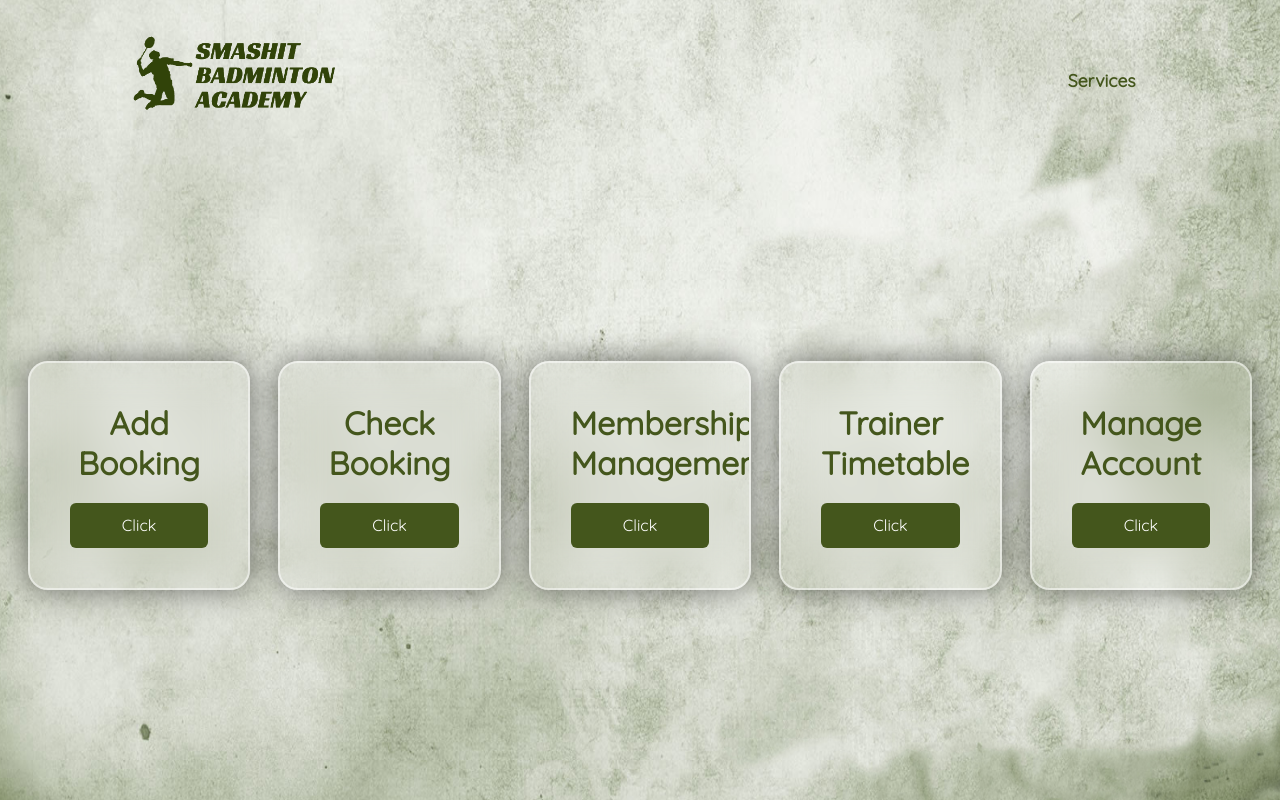
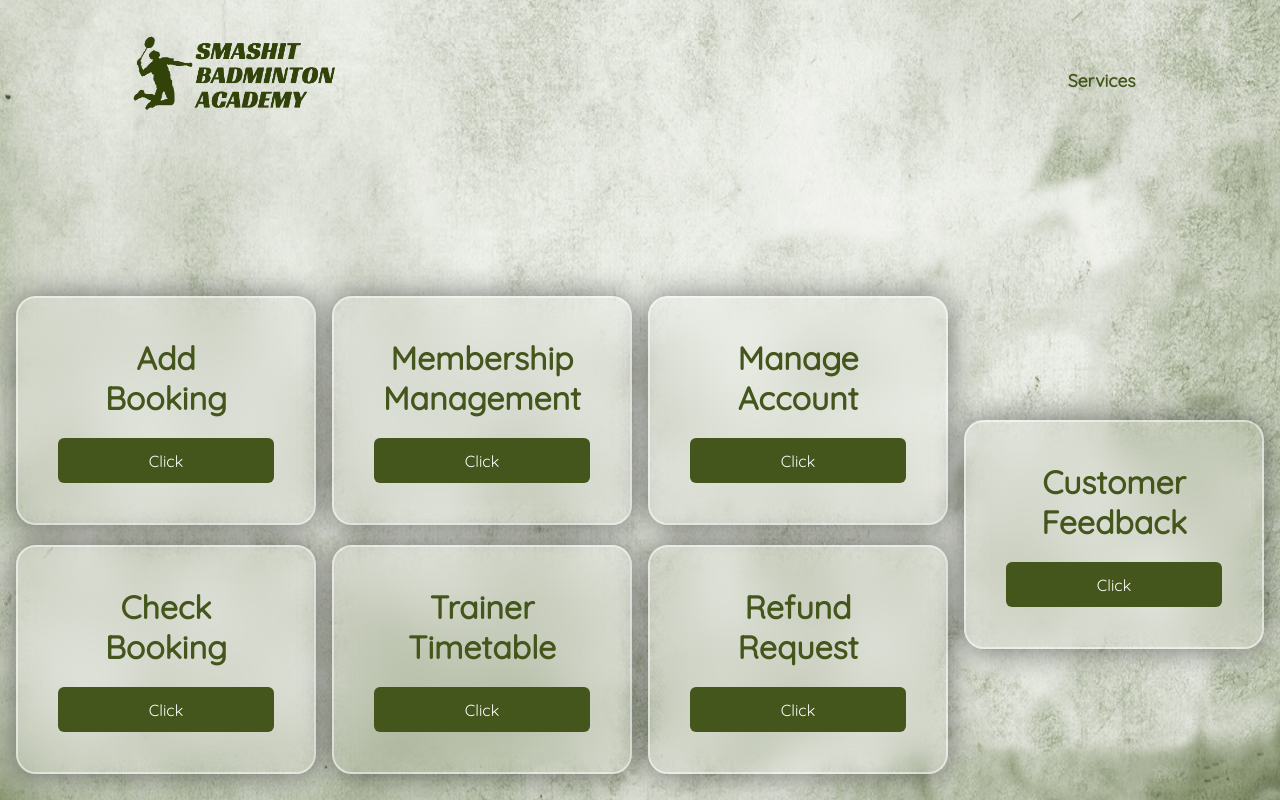
Before and after one commit to Chong0711/SWE20001-CoCoMelon, a PHP site: page /adminhome.php in a window 1280 px wide. Run offline with PHP 8.4, Linux system fonts and the light colour scheme; the visitor is signed in with stand-in values (Sample User, id 1); data that the repository does not hold is empty.

Commit message:
updated nav bar

```diff
--- a/AdminHome.php
+++ b/AdminHome.php
@@ -23,12 +23,14 @@ $con=mysqli_connect("localhost", "root", null, "cocomelon");
         <button class="dropbtn"><b>Services</b></button>
             <div class="dropdown-content">
                 <!-- Add links or content for the dropdown here -->
-		<a href="adminhome.php">Admin Homepage</a>
+                <a href="adminhome.php">Admin Homepage</a>
                 <a href="addbooking.php">Add Booking</a>
                 <a href="editbooking.php">Check Booking</a>
                 <a href="membership.php">Membership Management</a>
                 <a href="adminedittimetablestatus.php">Trainer Timetable</a>
                 <a href="adminmanageacc.php">Manage Account</a>
+                <a href="adminrefund.php">Refund Request</a>
+                <a href="adminfeedback.php">View Feedback</a>
             </div>
         </div>
 
@@ -100,7 +102,7 @@ body{
 }
 
 .logo{
-	margin-right: 100px;
+    margin-right: 100px;
     justify-content: space-between;
 }
 
@@ -209,10 +211,16 @@ body{
  /*Dropdown Menu*/
 
 /*navigation bar*/
+.row:after {
+  content: "";
+  display: table;
+  clear: both;
+  margin-top: -250px;
+}
 
 .wrapper {
     position: relative;
-    width: 400px;
+    width: 300px;
     height: auto; /*changed the form box's height as auto*/
     background: transparent;
     border: 2px solid rgba(255, 255, 255, .5);
@@ -225,10 +233,10 @@ body{
     overflow: hidden;
     transform: scale(1);
     transition: transform .5s ease, height .2s ease;
-	margin-top: 150px;
+    margin-top: 20px;
 }
 
-.wrapper .form-box{
+.form-box{
     width: 100%;
     display: flex;
     flex-direction: column;
@@ -259,50 +267,57 @@ span {
     font-size: 1em;
     color: #fff;
     font-weight: 500;
-	margin-top: 20px;
+    margin-top: 20px;
 }
 
 </style>
 <!-- Admin Dashboard -->
 <span></span>
+<div class="row">
 <div class="wrapper">
-    <div class="form-box addbooking">
+    <div class="form-box">
         <form method="post" action="addbooking.php">
-            <h2>Add Booking</h2>
-            <button type="submit" name='add' class="btn">Click</button>
+            <h2>Add <br>Booking</h2>
+            <button type="submit" class="btn">Click</button>
         </form>
     </div>
 </div>
 <span></span>
 <div class="wrapper">
-    <div class="form-box editbooking">
+    <div class="form-box">
         <form method="post" action="editbooking.php">
             <h2>Check Booking</h2>
-            <button type="submit" name='add' class="btn">Click</button>
+            <button type="submit" class="btn">Click</button>
+        </form>
+    </div>
+</div>
+</div>
+
+<span></span>
+<div class="row">
+<div class="wrapper">
+    <div class="form-box">
+        <form method="post" action="membership.php">
+            <h2>Membership Management</h2>
+            <button type="submit" class="btn">Click</button>
         </form>
     </div>
 </div>
 <span></span>
 <div class="wrapper">
-    <div class="form-box membership">
-        <form method="post" action="membership.php">
-            <h2>Membership Management</h2>
-            <button type="submit" name='add' class="btn">Click</button>
+    <div class="form-box">
+        <form method="post" action="adminedittimetablestatus.php">
+            <h2>Trainer Timetable</h2>
+            <button type="submit" class="btn">Click</button>
         </form>
     </div>
 </div>
+</div>
+
 <span></span>
+<div class="row">
 <div class="wrapper">
-    <div class="form-box timetable">
-        <form method="post" action="adminedittimetablestatus.php">
-            <h2>Trainer Timetable</h2>
-            <button type="submit" name='add' class="btn">Click</button>
-        </form>
-    </div>
-</div>
-<span></span>
-<div class="wrapper">
-    <div class="form-box timetable">
+    <div class="form-box">
         <form method="post" action="adminmanageacc.php">
             <h2>Manage Account</h2>
             <button type="submit" name='add' class="btn">Click</button>
@@ -310,5 +325,28 @@ span {
     </div>
 </div>
 <span></span>
+<div class="wrapper">
+    <div class="form-box">
+        <form method="post" action="adminrefund.php">
+            <h2> Refund Request</h2>
+            <button type="submit" class="btn">Click</button>
+        </form>
+    </div>
+</div>
+</div>
+<span></span>
+<div class="row">
+<div class="wrapper">
+    <div class="form-box">
+        <form method="post" action="adminfeedback.php">
+            <h2>Customer Feedback</h2>
+            <button type="submit" name='add' class="btn">Click</button>
+        </form>
+    </div>
+</div>
+<span></span>
+</div>
+<span></span>
+<section><br></section>
 </body>
 </html>
```
